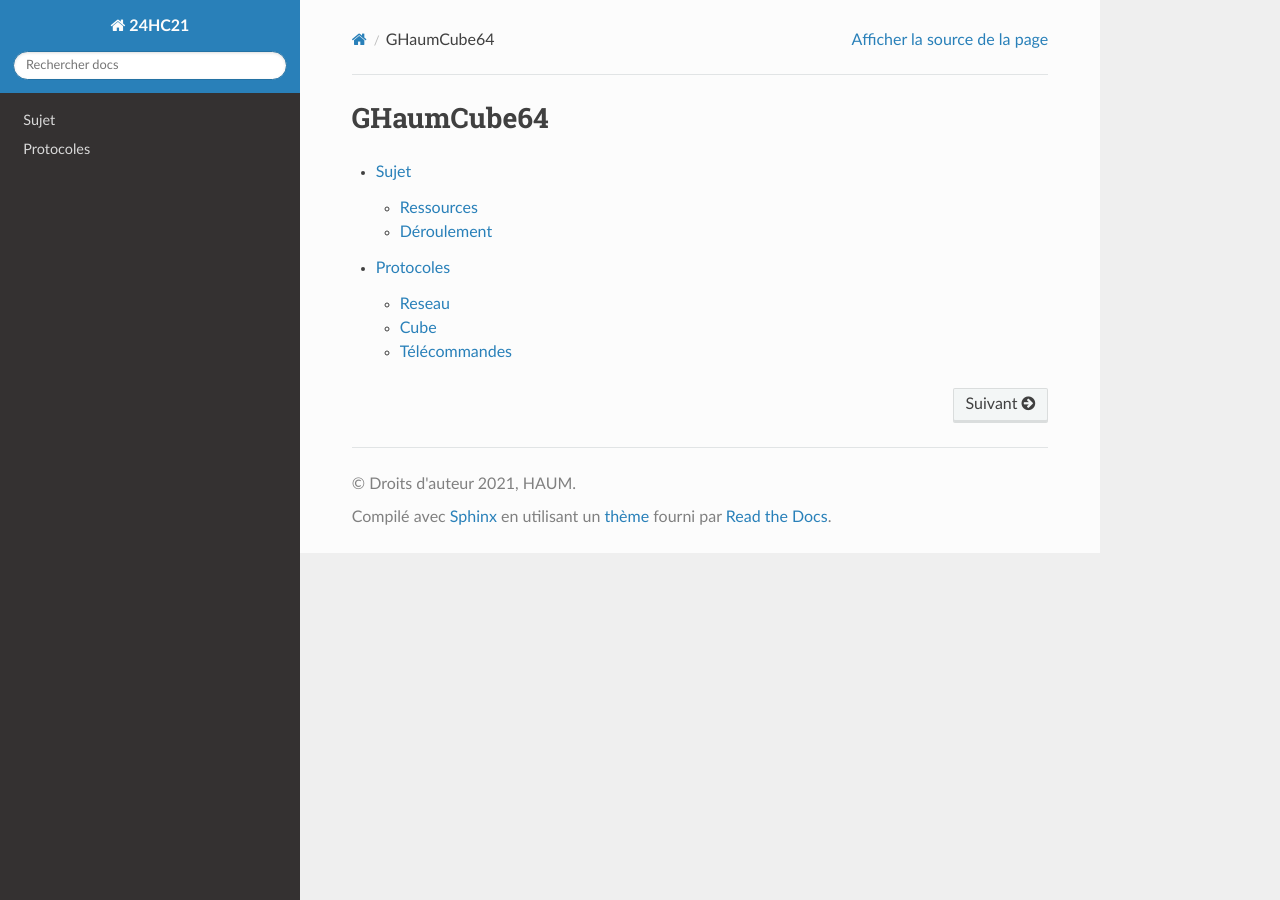
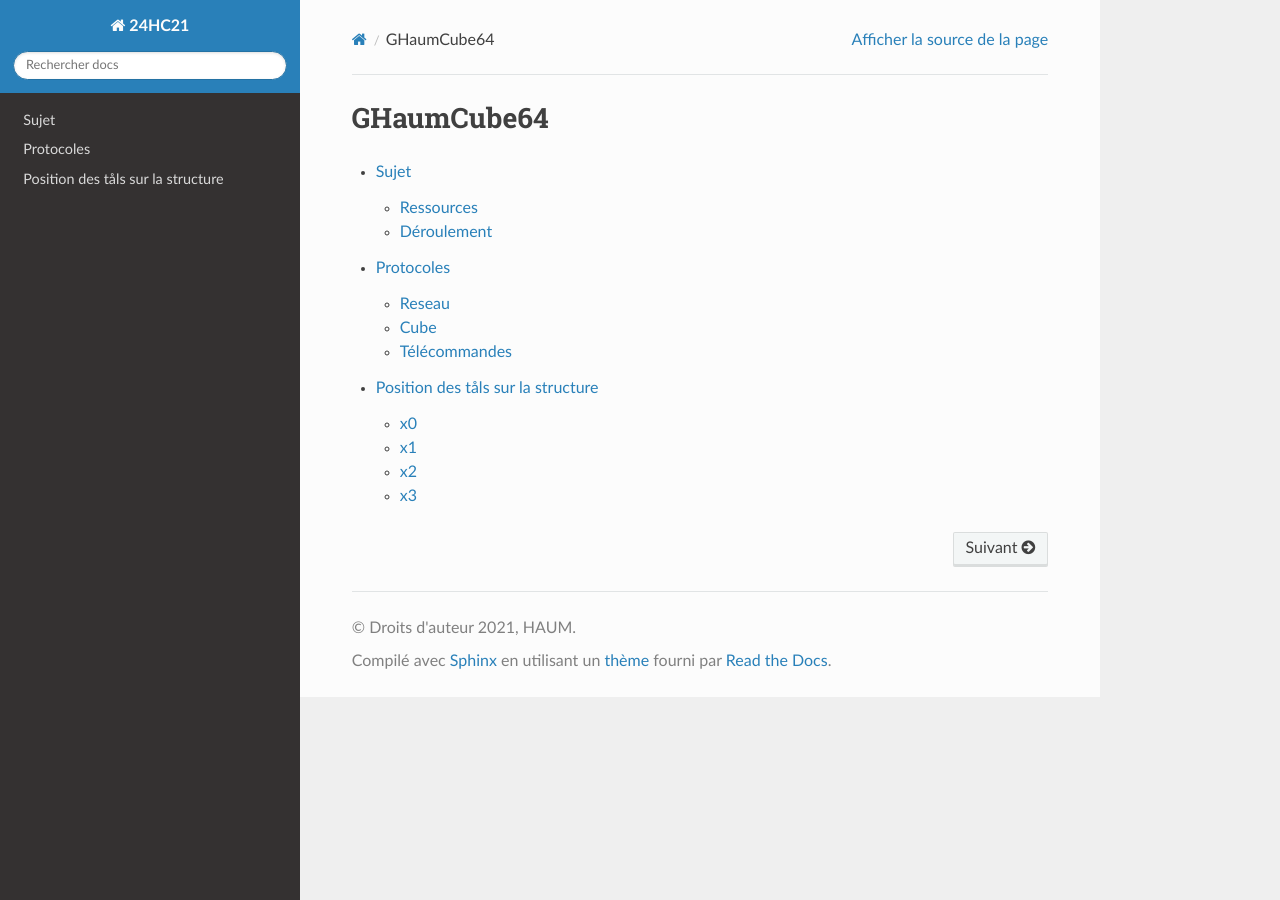
Before and after one commit to haum/24hc21, a Sphinx documentation site: the page built from documentation/index.rst, in a window 1280 px wide. Built offline with Sphinx 7.4.7 and the Read the Docs theme 2.0.0, drawn with Linux system fonts in a browser that asks for light colours; part of the change alters nothing that is shown.

Commit message:
Add position_tals from jblb

```diff
--- a/documentation/index.rst
+++ b/documentation/index.rst
@@ -6,3 +6,4 @@ GHaumCube64
 
    sujet.rst
    protocoles.rst
+   position_tals.rst
--- /dev/null
+++ b/documentation/position_tals.rst
@@ -0,0 +1,51 @@
+Position des tåls sur la structure
+=================================
+
+Les tåls sont repartis dans un cube de 4 tåls de coté
+
+Si on considère le sommet de la structure comme origine et, que l'on pose un système XYZ sur les trois arrêtes qui en partent, les points lumineux sont répartis de la façon suivante:
+
+4 plans en X: x0, x1, x2, x3
+
+
+Sur chaque plan aux coordonnées YZ se trouve le tål d'ordre suivant:
+
+x0
+--
+
+=== === === ===
+  1  35  38  40
+ 15  25  33  32
+ 18  23  28  31
+ 20  21  22  30
+=== === === ===
+
+x1
+--
+
+=== === === ===
+ 55  45  43  41
+  5   2  36  39
+ 13  16  26  34
+ 12  19  24  29
+=== === === ===
+
+x2
+--
+
+=== === === ===
+ 58  53  48  42
+ 63  56  46  44
+  8   6   3  37
+ 11  14  17  27
+=== === === ===
+
+x3
+--
+
+=== === === ===
+ 60  52  51  50
+ 61  59  54  49
+ 62  64  57  47
+ 10  9   7   4
+=== === === ===
```
